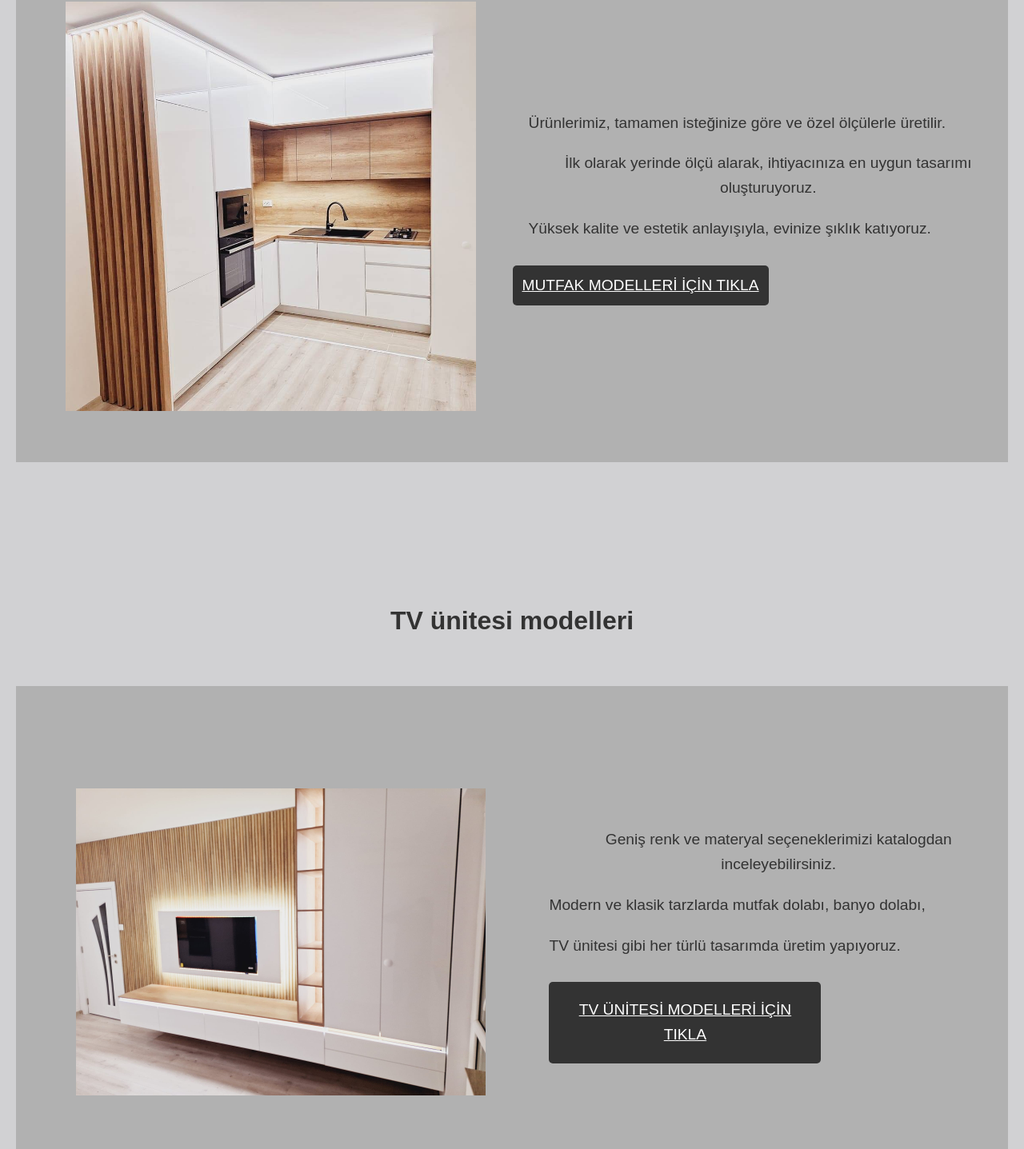
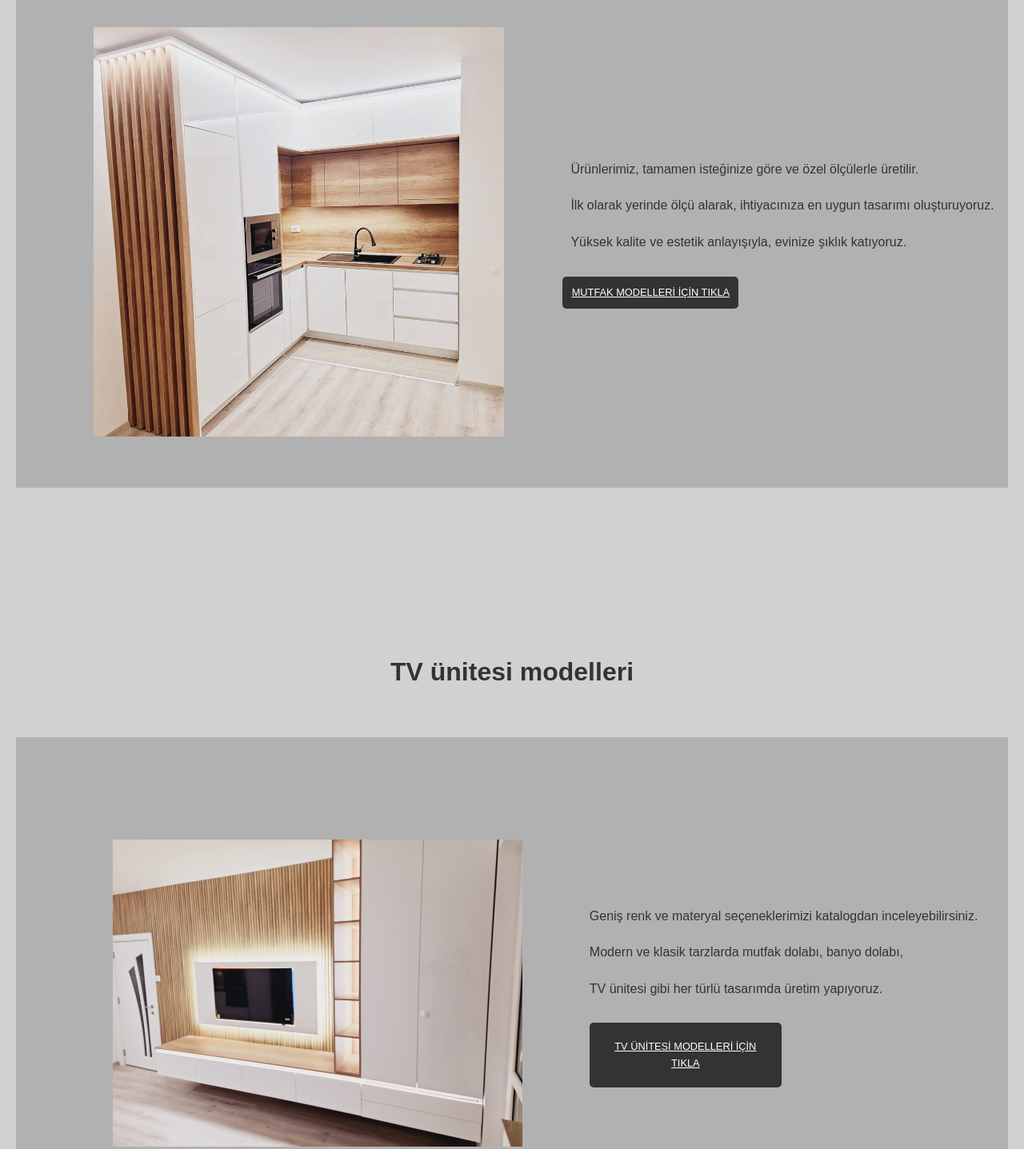
Before and after one commit to html-proj/Smirna-Mobilya, a plain HTML site: page index.html in a window 1280 px wide. Shown: the part 492-1929 px from the top of the page at 80% size. Drawn offline with Linux system fonts and the light colour scheme.

Commit message:
Add files via upload

```diff
--- a/styles.css
+++ b/styles.css
@@ -11,7 +11,7 @@ h1{
 font-size: 2rem;
 }
 h4{
-    padding-top: 5rem;
+    padding-top: 7rem;
     margin-top: 5rem;
     text-align: center;
     font-size: 2rem;
@@ -419,13 +419,14 @@ footer p {
 }
 
 .text-container {
+    margin-top: 0px;
     display: flex;
     flex-direction: column;
     justify-content: center;
     align-items: flex-start;
     max-width: 1000px; /* Metin konteynerinin genişliği */
     line-height: 1.6; /* Metinler arasında boşluk ekler */
-    font-size: 1.2em;
+    font-size: 1rem;
     color: #333; /* Metin rengi */
     font-family: 'Arial', sans-serif; /* Yazı tipi */
 }
@@ -436,17 +437,17 @@ footer p {
 
 .kitchen-button {
     text-decoration: underline;
-    margin-left: -20px;
+    margin-left: -10px;
     padding-left: -10px;
     padding: 10px;
     background-color: #333;
     color: white;
-    font-size: 1em;
+    font-size: 0.8rem;
     border-radius: 5px;
     text-transform: uppercase;
     text-align: center;
     display: block;
-    max-width: 300px; /* Butonun genişliğini sınırlıyoruz */
+    max-width: 200px; /* Butonun genişliğini sınırlıyoruz */
     width: 100%; /* Butonun genişliği tam olarak belirlediğimiz alana uyar */
     transition: background-color 0.3s ease;
     margin-top: 20px; /* Buton ile yazı arasında boşluk ekler */
@@ -505,11 +506,12 @@ footer p {
 }
 
 .image1 {
-    margin-left: 1rem;
+    margin-left: 1.2rem;
     width: 50vw; /* Ekranın yarısı kadar genişlik */
     height: auto; /* Yükseklik oranını korur */
     max-height: 60%; /* Yüksekliği sınırlamak için */
     object-fit: contain; /* Resmi kutuya sığdırırken, boyutunun bozulmamasını sağlar */
+
 
 }
 
@@ -520,7 +522,7 @@ footer p {
     align-items: flex-start;
     max-width: 1000px; /* Metin konteynerinin genişliği */
     line-height: 1.6; /* Metinler arasında boşluk ekler */
-    font-size: 1.2em;
+    font-size: 1em;
     color: #333; /* Metin rengi */
     font-family: 'Arial', sans-serif; /* Yazı tipi */
 }
@@ -533,12 +535,12 @@ footer p {
     padding: 20px;
     background-color: #333;
     color: white;
-    font-size: 1em;
+    font-size: 0.8rem;
     border-radius: 5px;
     text-transform: uppercase;
     text-align: center;
     display: block;
-    max-width: 300px; /* Butonun genişliğini sınırlıyoruz */
+    max-width: 200px; /* Butonun genişliğini sınırlıyoruz */
     width: 80%; /* Butonun genişliği tam olarak belirlediğimiz alana uyar */
     transition: background-color 0.3s ease;
     margin-top: 20px; /* Buton ile yazı arasında boşluk ekler */
@@ -548,6 +550,7 @@ footer p {
     background-color: #5a9; /* Hoverda arka plan rengini değiştirir */
 }
 .image-button-container2 {
+    padding-left: 1rem;
     display: flex;
     align-items: center; /* Resmi ve yazıyı dikeyde ortalar */
     justify-content: center; /* Resmi ve yazıyı yatayda ortalar */
@@ -558,8 +561,8 @@ footer p {
 }
 
 .image2 {
-    padding-left: 2rem;
-    margin-left: 2rem;
+    padding-left: 2.1rem;
+    margin-left: 2.1rem;
     width: 50vw; /* Ekranın yarısı kadar genişlik */
     height: auto; /* Yükseklik oranını korur */
     max-height: 60%; /* Yüksekliği sınırlamak için */
@@ -574,7 +577,7 @@ footer p {
     align-items: flex-start;
     max-width: 1000px; /* Metin konteynerinin genişliği */
     line-height: 1.6; /* Metinler arasında boşluk ekler */
-    font-size: 1.2em;
+    font-size: 1em;
     color: #333; /* Metin rengi */
     font-family: 'Arial', sans-serif; /* Yazı tipi */
 }
@@ -587,12 +590,12 @@ footer p {
     padding: 20px;
     background-color: #333;
     color: white;
-    font-size: 1em;
+    font-size: 0.8rem;
     border-radius: 5px;
     text-transform: uppercase;
     text-align: center;
     display: block;
-    max-width: 300px; /* Butonun genişliğini sınırlıyoruz */
+    max-width: 200px; /* Butonun genişliğini sınırlıyoruz */
     width: 80%; /* Butonun genişliği tam olarak belirlediğimiz alana uyar */
     transition: background-color 0.3s ease;
     margin-top: 20px; /* Buton ile yazı arasında boşluk ekler */
```
